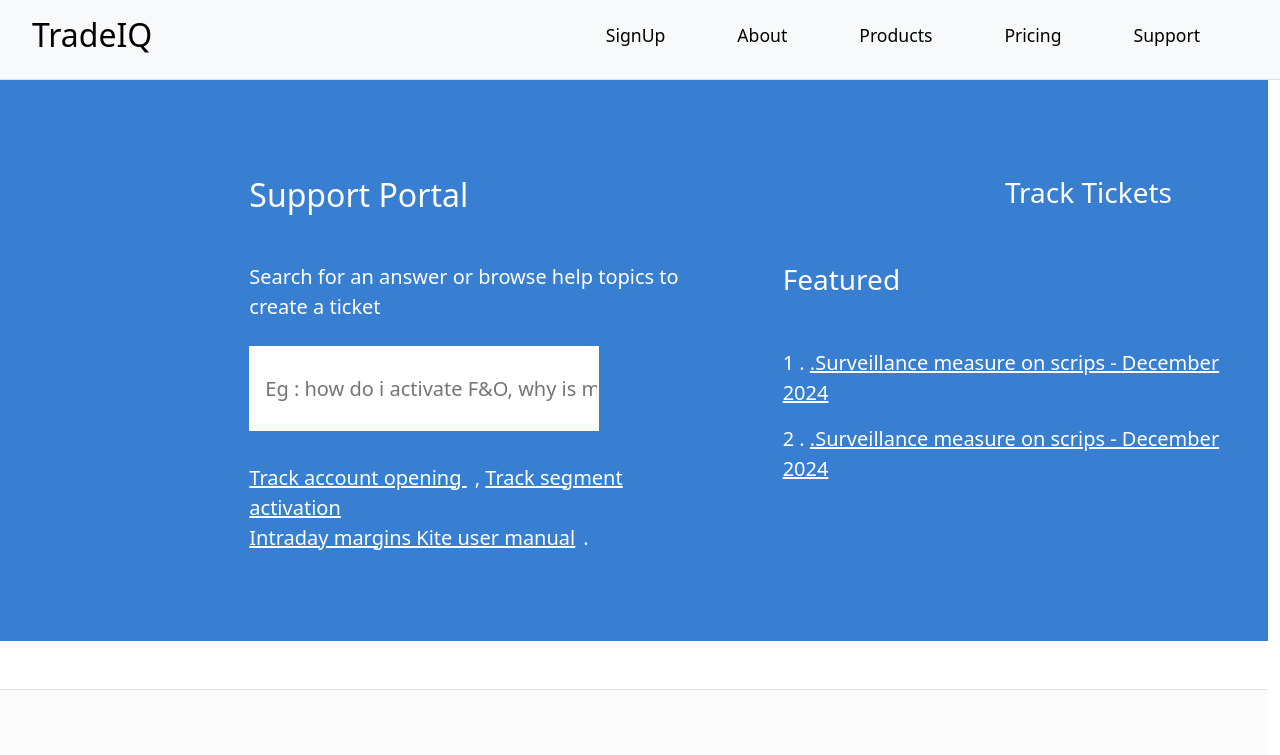
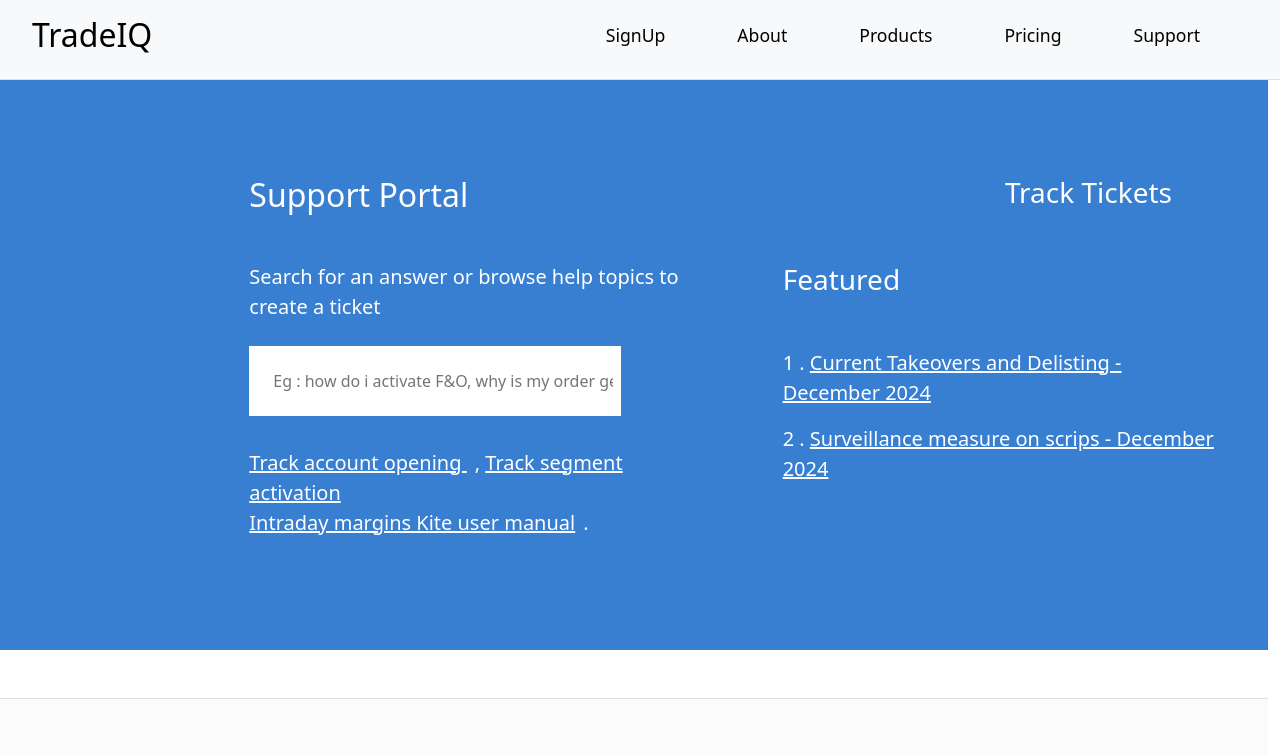
Before and after one commit to NischayHR-11/TradeIQ, a React (Vite) app in the folder Frontend/: page /support in a window 1280 px wide. Shown: the top 755 px of the page. Built offline with nearby package versions, Linux system fonts and the light colour scheme.

Commit message:
Added Hero Component OF Support Page

```diff
--- a/Frontend/src/LandingPage/support/hero.jsx
+++ b/Frontend/src/LandingPage/support/hero.jsx
@@ -3,7 +3,7 @@ import React from 'react';
 function Hero() {
     return (
 
-        <div className='row ' style={{backgroundColor:"#387ed1", color:"white",width:"100%",paddingBottom:"2rem"}}>
+        <div className='row' style={{backgroundColor:"#387ed1", color:"white",width:"100%",paddingBottom:"2rem"}}>
 
             <div className="col-md-2">
 
@@ -12,15 +12,16 @@ function Hero() {
             <div className="col-md-5 py-md-5 p-5 mt-5 mb-5">
                 <h2>Support Portal</h2>
                 <p className='mt-5 fs-5 mb-4'>Search for an answer or browse help topics to create a ticket</p>
-                <input type="text" className='fs-5 mb-3' name="" id="" style={{ height:"25%", width:"80%", border:"none",paddingLeft:"1rem" }} placeholder='Eg : how do i activate F&O, why is my order getting rejected ?'/>
+                <input type="text" className='fs-6 mb-3 p-2 ps-4' name="" id="" style={{ height:"20%", width:"85%", border:"none",paddingLeft:"1rem" }} placeholder='Eg : how do i activate F&O, why is my order getting rejected......  ?'/>
                 <p  className='mt-3 fs-5'><a href="" style={{color:"white", marginRight:".5rem"}} >Track account opening </a>, <a href="" style={{color:"white", marginRight:".5rem"}}>Track segment activation</a><br /> <a href="" style={{color:"white", marginRight:".5rem"}}>Intraday margins Kite user manual</a>.</p>
             </div>
 
             <div className="col-md-5 py-md-5 p-5 mt-5 mb-5">
             <h3 className=' me-5' style={{textAlign:"end"}}>Track Tickets</h3>
                 <p className='mt-5 fs-3 mb-5'>Featured</p>
-                <p className='fs-5'>1 . <a href="" className='fs-' style={{color:"white"}} > .Surveillance measure on scrips - December 2024</a></p>
-                <p className='fs-5'>2 . <a href="" className='' style={{color:"white"}} > .Surveillance measure on scrips - December 2024</a></p>
+                <p className='fs-5'>1 . <a href="" className='fs-' style={{color:"white"}} > Current Takeovers and Delisting - December 2024
+                </a></p>
+                <p className='fs-5'>2 . <a href="" className='' style={{color:"white"}} > Surveillance measure on scrips - December 2024</a></p>
             </div>
 
 
```
